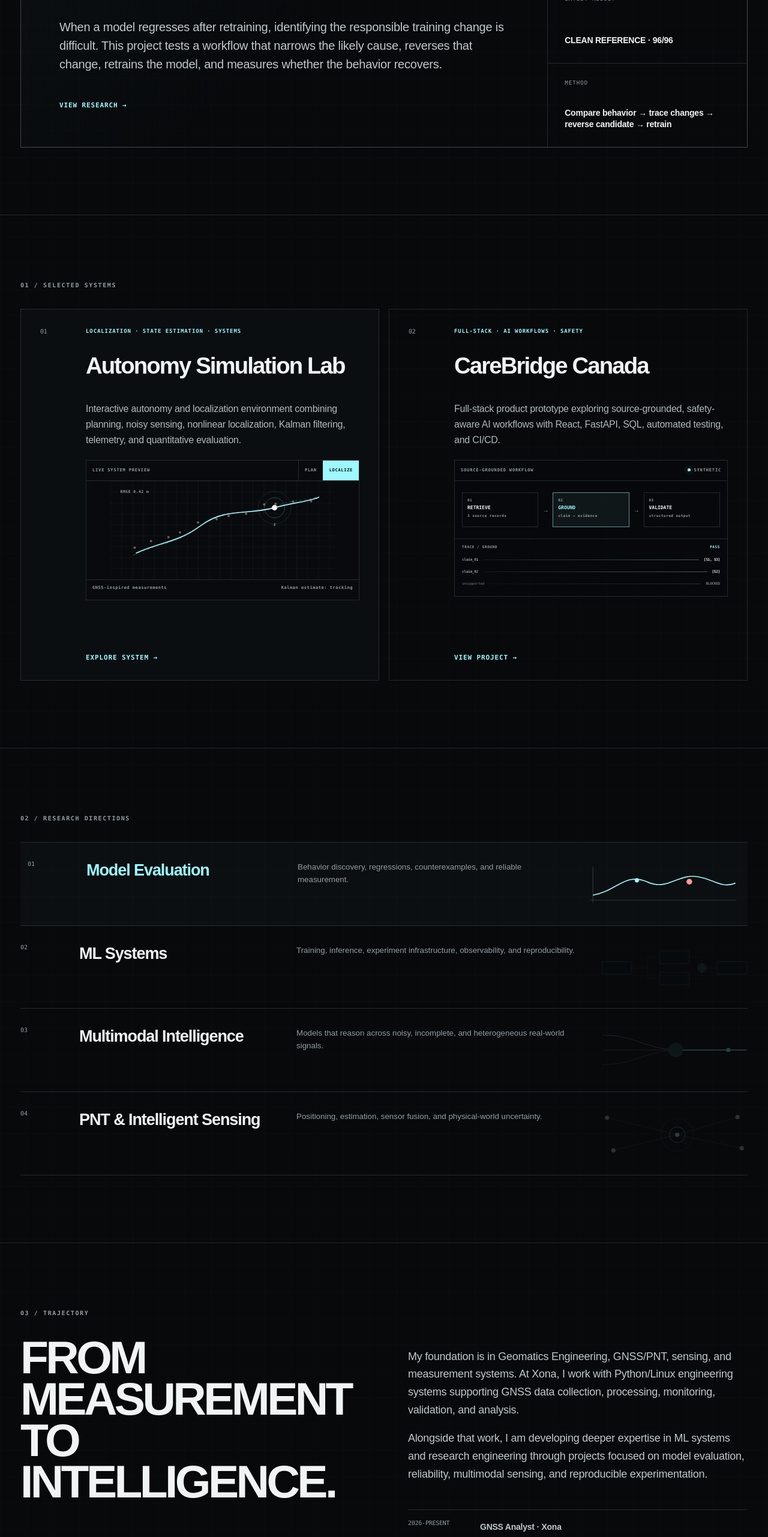
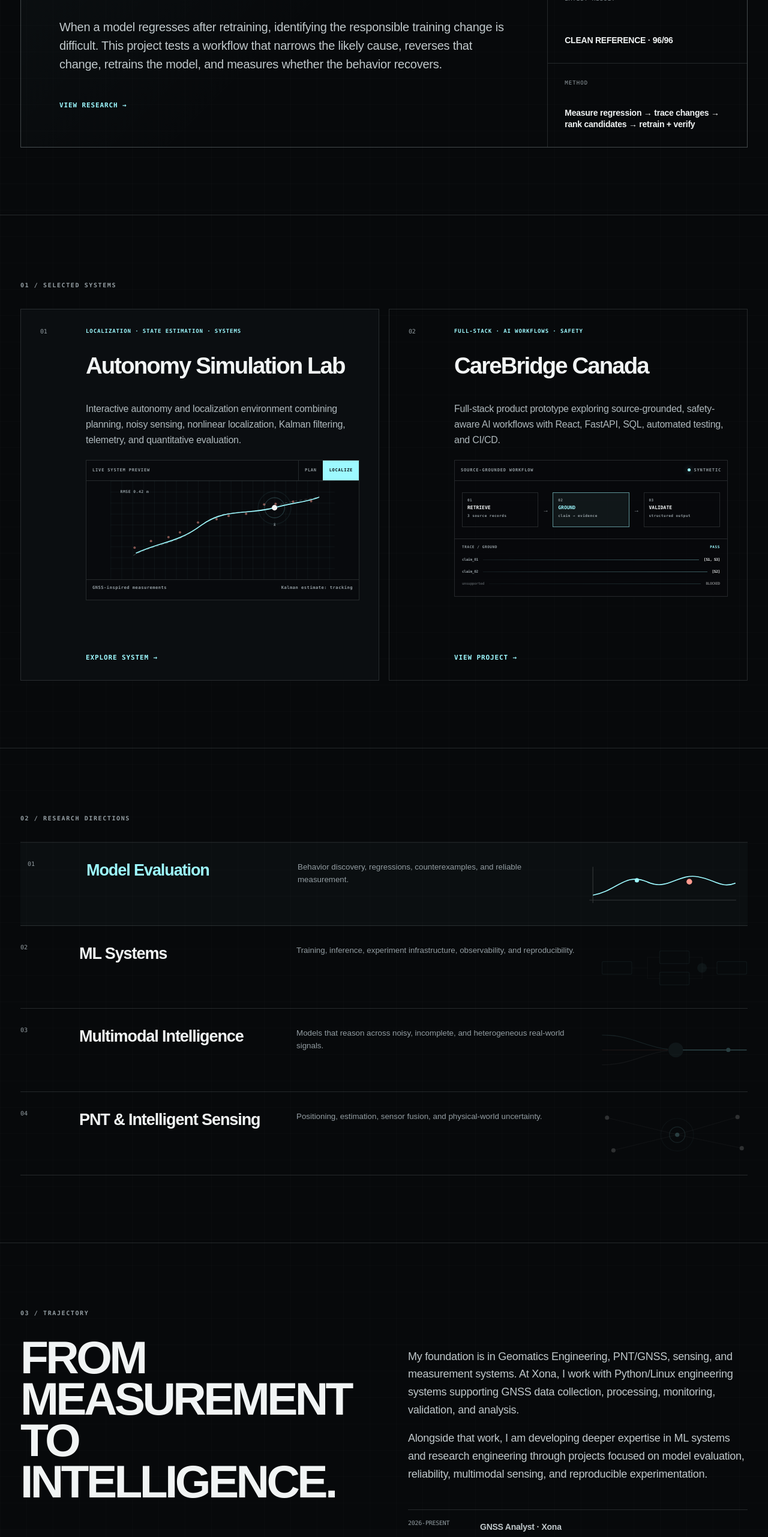
Before and after one commit to Kushrishi/kushrishi.com, a Next.js app: page / in a window 1280 px wide. Shown: the part 1322-3885 px from the top of the page at 60% size. Built offline with nearby package versions, Linux system fonts and the light colour scheme.

Commit message:
Finalize portfolio wording consistency

```diff
--- a/app/page.tsx
+++ b/app/page.tsx
@@ -67,7 +67,7 @@ export default function Home() {
               <div><span>QUESTION</span><strong>Which training change caused the regression?</strong></div>
               <div><span>CURRENT TEST</span><strong>EXPERIMENT 008</strong></div>
               <div><span>LATEST RESULT</span><strong>CLEAN REFERENCE · 96/96</strong></div>
-              <div><span>METHOD</span><strong>Compare behavior → trace changes → reverse candidate → retrain</strong></div>
+              <div><span>METHOD</span><strong>Measure regression → trace changes → rank candidates → retrain + verify</strong></div>
             </div>
           </div>
         </Reveal>
@@ -116,7 +116,7 @@ export default function Home() {
         <Reveal delay={0.1}>
           <div className="about-copy">
             <p>
-              My foundation is in Geomatics Engineering, GNSS/PNT, sensing, and measurement systems. At Xona, I work with Python/Linux engineering systems supporting GNSS data collection, processing, monitoring, validation, and analysis.
+              My foundation is in Geomatics Engineering, PNT/GNSS, sensing, and measurement systems. At Xona, I work with Python/Linux engineering systems supporting GNSS data collection, processing, monitoring, validation, and analysis.
             </p>
             <p>
               Alongside that work, I am developing deeper expertise in ML systems and research engineering through projects focused on model evaluation, reliability, multimodal sensing, and reproducible experimentation.
--- a/app/research/model-regression-forensics/page.tsx
+++ b/app/research/model-regression-forensics/page.tsx
@@ -317,7 +317,7 @@ export default function ResearchPage() {
               05 / TECHNICAL SNAPSHOT
             </div>
 
-            <h2>Controlled fine-tuning with reproducible experiment state.</h2>
+            <h2>Controlled fine-tuning with reproducible experiments.</h2>
 
             <div className="method-grid technical-grid">
               <div>
```
